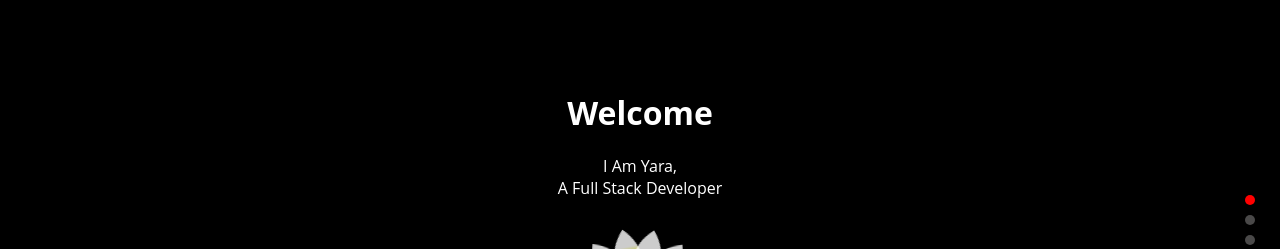
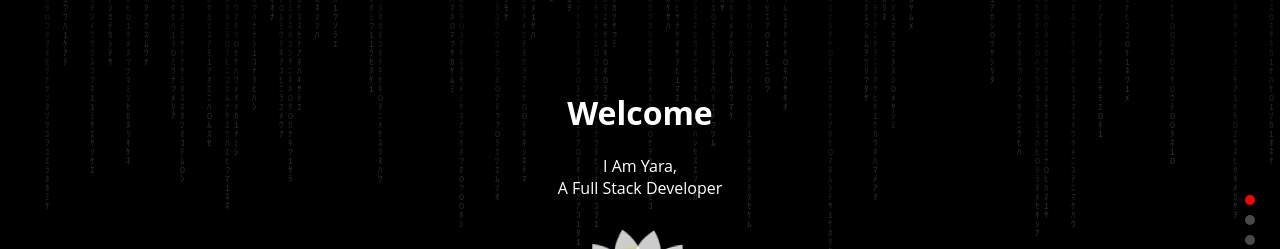
Before and after one commit to yarazarin/myportfolio, a React (Create React App) app: page / in a window 1280 px wide. Shown: the part 205-454 px from the top of the page. Built offline with nearby package versions, Linux system fonts and the light colour scheme; no server answers.

Commit message:
matrix code background added

```diff
--- a/src/App.js
+++ b/src/App.js
@@ -2,10 +2,12 @@ import React from "react";
 import ScrollPage from "./components/ScrollPage";
 import Footer from "./components/Footer";
 import "./App.css";
+import MatrixRain from "./components/pages/MatrixRain"
 
 function App() {
   return (
     <div className="App">
+      <MatrixRain />
       <ScrollPage />
       <Footer />
     </div>
--- a/src/components/pages/FirstPage.css
+++ b/src/components/pages/FirstPage.css
@@ -1,12 +1,16 @@
 .first_page {
   height: 100vh;
-  width: 100%;
+  width: 100vw;
   display: flex;
   flex-direction: column;
   justify-content: center;
   align-items: center;
   text-align: center;
   background-color: #000;
+}
+
+.first-wellcome{
+  z-index: 999;
 }
 
 .leaf_box {
--- a/src/components/pages/FirstPage.jsx
+++ b/src/components/pages/FirstPage.jsx
@@ -27,11 +27,13 @@ const FirstPage = () => {
   return (
     <>
       <div className="first_page">
-        <h1>Welcome</h1>
-        <span>
-          I Am Yara,
-          <br />A Full Stack Developer
-        </span>
+        <div className="first-wellcome">
+          <h1>Welcome</h1>
+          <span>
+            I Am Yara,
+            <br />A Full Stack Developer
+          </span>
+        </div>
         <div className="leaf_box">
           <div className="leaf"></div>
           <div className="leaf"></div>
--- /dev/null
+++ b/src/components/pages/MatrixRain.jsx
@@ -0,0 +1,74 @@
+import React, { useEffect } from "react";
+
+const MatrixRain = () => {
+  useEffect(() => {
+    // get the canvas element and its context
+    const canvas = document.getElementById("c");
+    const ctx = canvas.getContext("2d");
+
+    // making the canvas full screen
+    canvas.height = window.innerHeight * 5;
+    canvas.width = window.innerWidth;
+
+    // characters to display
+    const matrix = "010101ｦｱｳｴｵｶｷｹｺｻｼｽｾｿﾀﾂﾃﾅﾆﾇﾈﾊﾋﾎﾏﾐﾑﾒﾓﾔﾕﾗﾘﾜ?";
+    const characters = matrix.split("");
+
+    const font_size = 9;
+    const columns = canvas.width / font_size;
+    const drops = [];
+
+    for (let x = 0; x < columns; x++) {
+      drops[x] = Math.random() * canvas.height;
+    }
+
+    function draw() {
+      ctx.fillStyle = "rgba(0, 0, 0, 0.04)";
+      ctx.fillRect(0, 0, canvas.width, canvas.height);
+
+      ctx.fillStyle = "#fff3"; // green matrix text color is: #0F0
+      ctx.font = font_size + "px arial";
+
+      for (let i = 0; i < drops.length; i++) {
+        const text = characters[Math.floor(Math.random() * characters.length)];
+        ctx.fillText(text, i * font_size, drops[i] * font_size);
+
+        if (drops[i] * font_size > canvas.height && Math.random() > 0.975) {
+          drops[i] = 0;
+        }
+
+        drops[i]++;
+      }
+    }
+
+    const intervalId = setInterval(draw, 120);
+
+    return () => {
+      clearInterval(intervalId); // Clear the interval on unmount
+    };
+  }, []);
+
+  return (
+    <canvas
+      id="c"
+      style={{
+        display: "block",
+        backgroundColor: "transparent",
+      }}
+    />
+  );
+};
+
+export default MatrixRain;
+
+// Add the CSS styles here as well
+const styles = `
+  canvas {
+    position: absolute;
+  }
+`;
+
+const styleSheet = document.createElement("style");
+styleSheet.type = "text/css";
+styleSheet.innerText = styles;
+document.head.appendChild(styleSheet);
```
